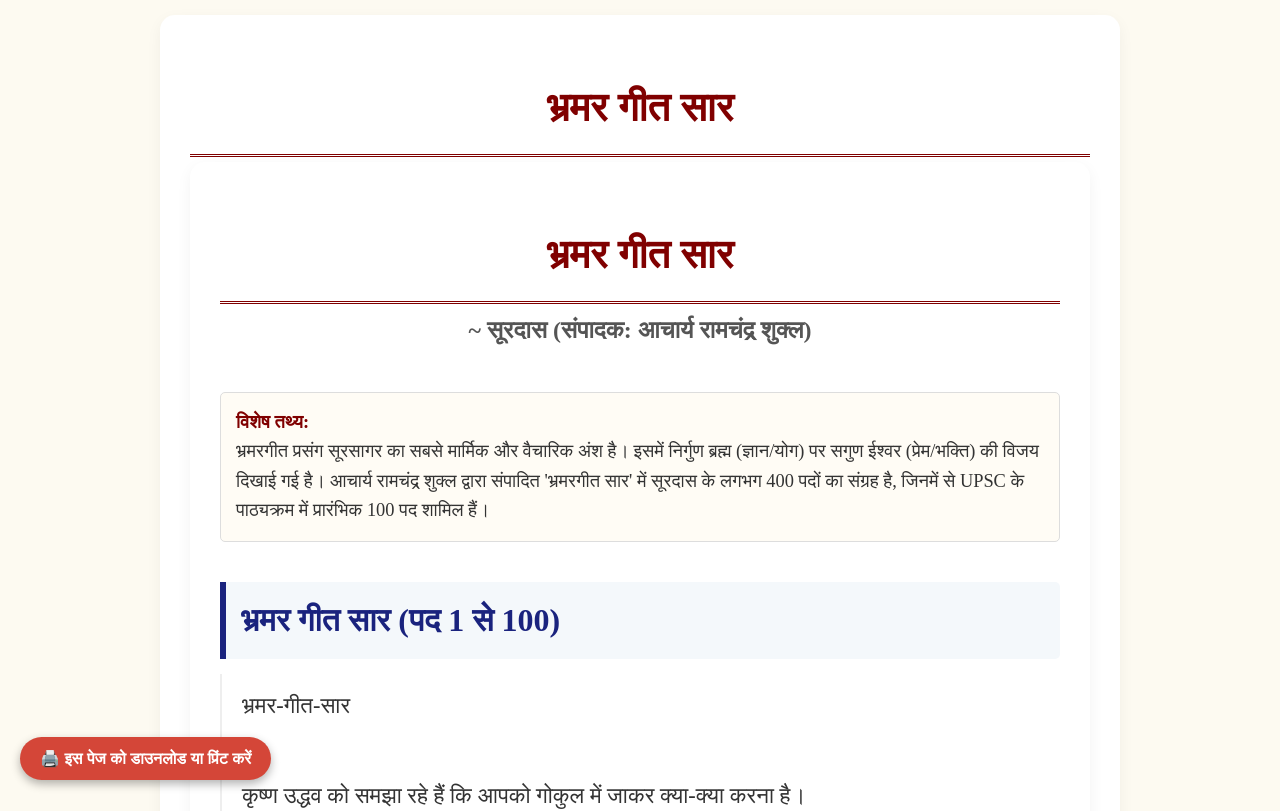
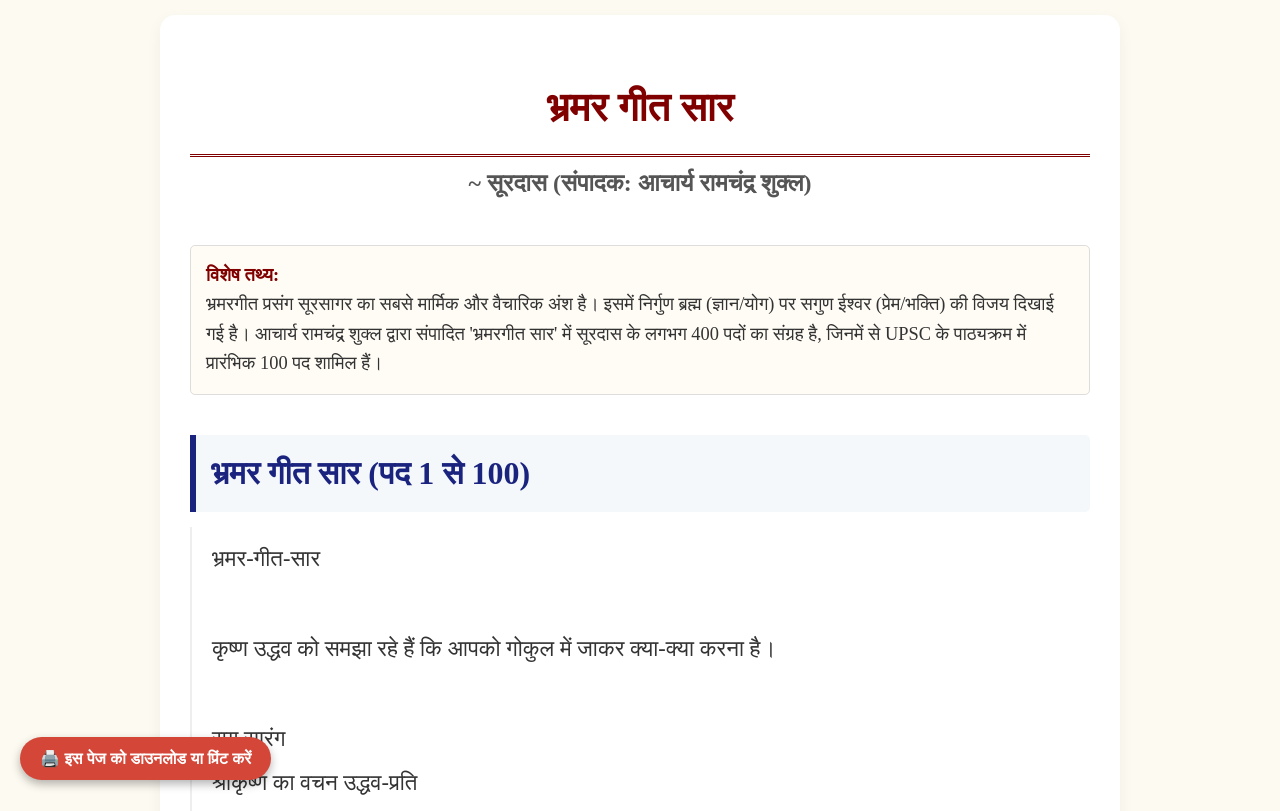
Before and after one commit to mohitmva/humhindibale.github.io, a plain HTML site: page upsc/p2-k-2.html in a window 1280 px wide. Shown: the top 811 px of the page. Drawn offline with Linux system fonts and the light colour scheme; files whose address does not match are found by name; a web font is replaced by a local one.

Commit message:
Update p2-k-2.html

```diff
--- a/upsc/p2-k-2.html
+++ b/upsc/p2-k-2.html
@@ -117,10 +117,6 @@
     <button class="print-btn" onclick="window.print()">
         🖨️ इस पेज को डाउनलोड या प्रिंट करें
     </button>
-
-<div class="container">
-    <h1 class="page-title">भ्रमर गीत सार</h1>
-
 
 <div class="container">
     <h1 class="page-title">भ्रमर गीत सार</h1>
```
